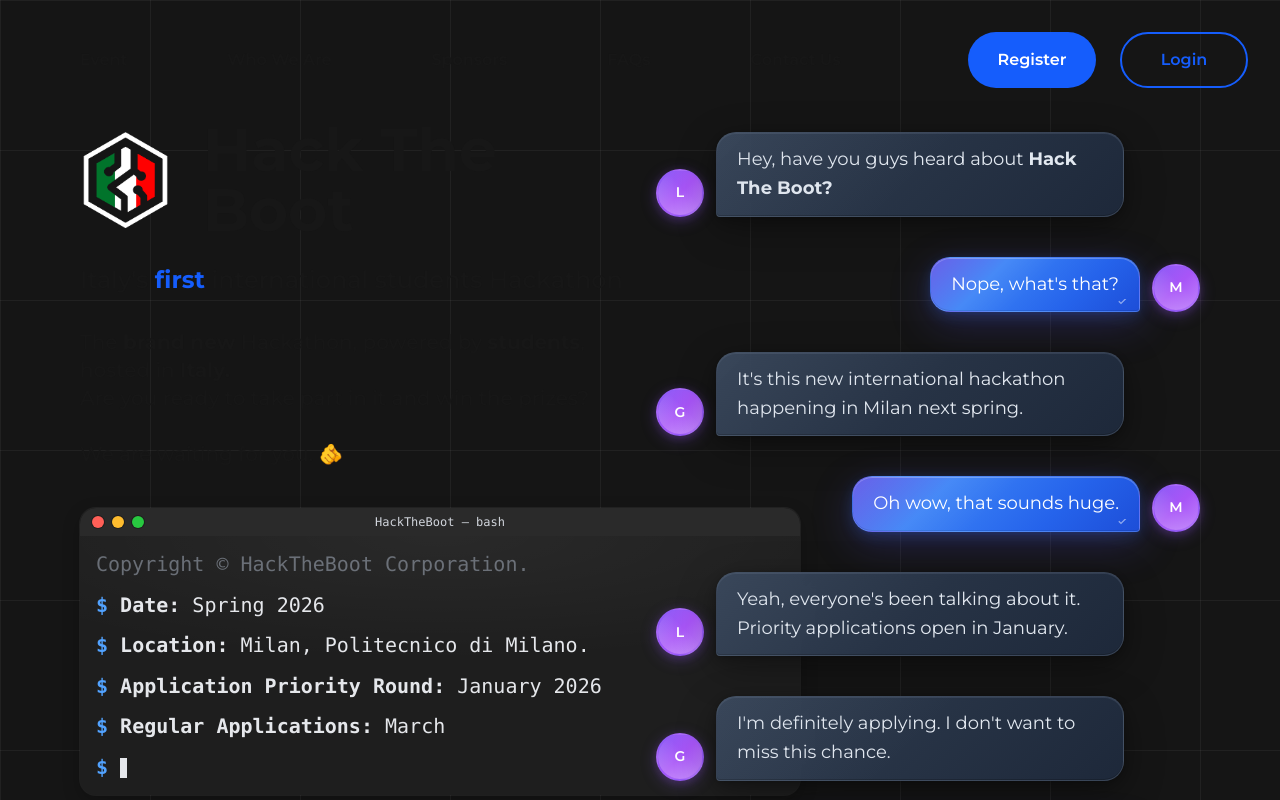
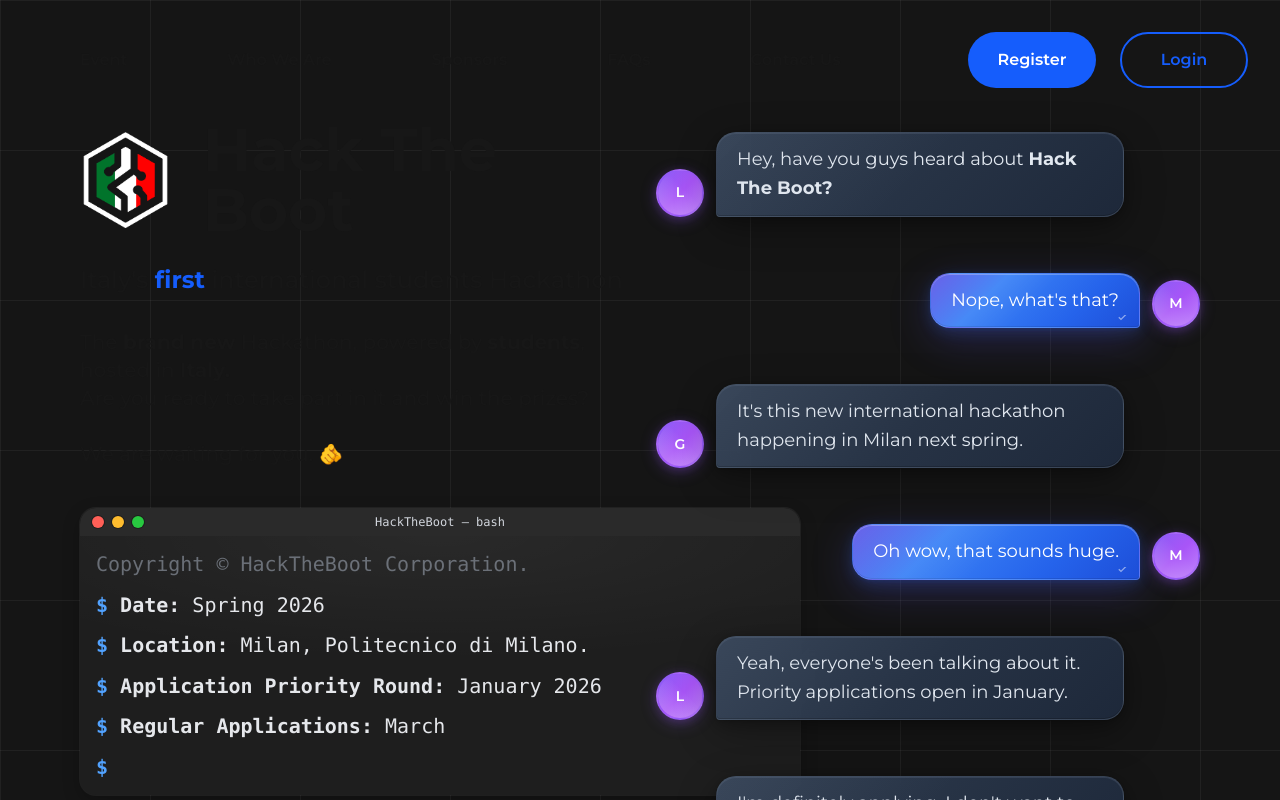
Before and after one commit to Hack-the-boot/website, a Next.js app: page / in a window 1280 px wide. Shown: the top 800 px of the page. Built offline with nearby package versions, Linux system fonts and the light colour scheme.

Commit message:
Fixed Margin Chat + Apply Button

```diff
--- a/app/globals.css
+++ b/app/globals.css
@@ -43,12 +43,12 @@
 /* USERS - Enhanced Modern Design */
 .leftUser {
     @apply flex flex-row items-end justify-start;
-    margin-bottom: 2rem;
+    margin-bottom: 3rem;
     animation: slideInLeft 0.3s ease-out;
 }
 .rightUser {
     @apply flex flex-row items-end justify-end;
-    margin-bottom: 2rem;
+    margin-bottom: 3rem;
     animation: slideInRight 0.3s ease-out;
 }
 
@@ -261,6 +261,13 @@
     @apply flex flex-row items-center gap-6 pl-24;
 }
 
+.applyButton {
+    @apply flex items-center justify-center bg-blue-600
+         w-[25rem] h-[3.5rem]
+         rounded-full cursor-pointer text-white
+         text-base font-semibold
+         hover:bg-blue-700 transition;
+}
 .primary-button {
     @apply flex items-center justify-center bg-blue-600
          w-[8rem] h-[3.5rem]
```
